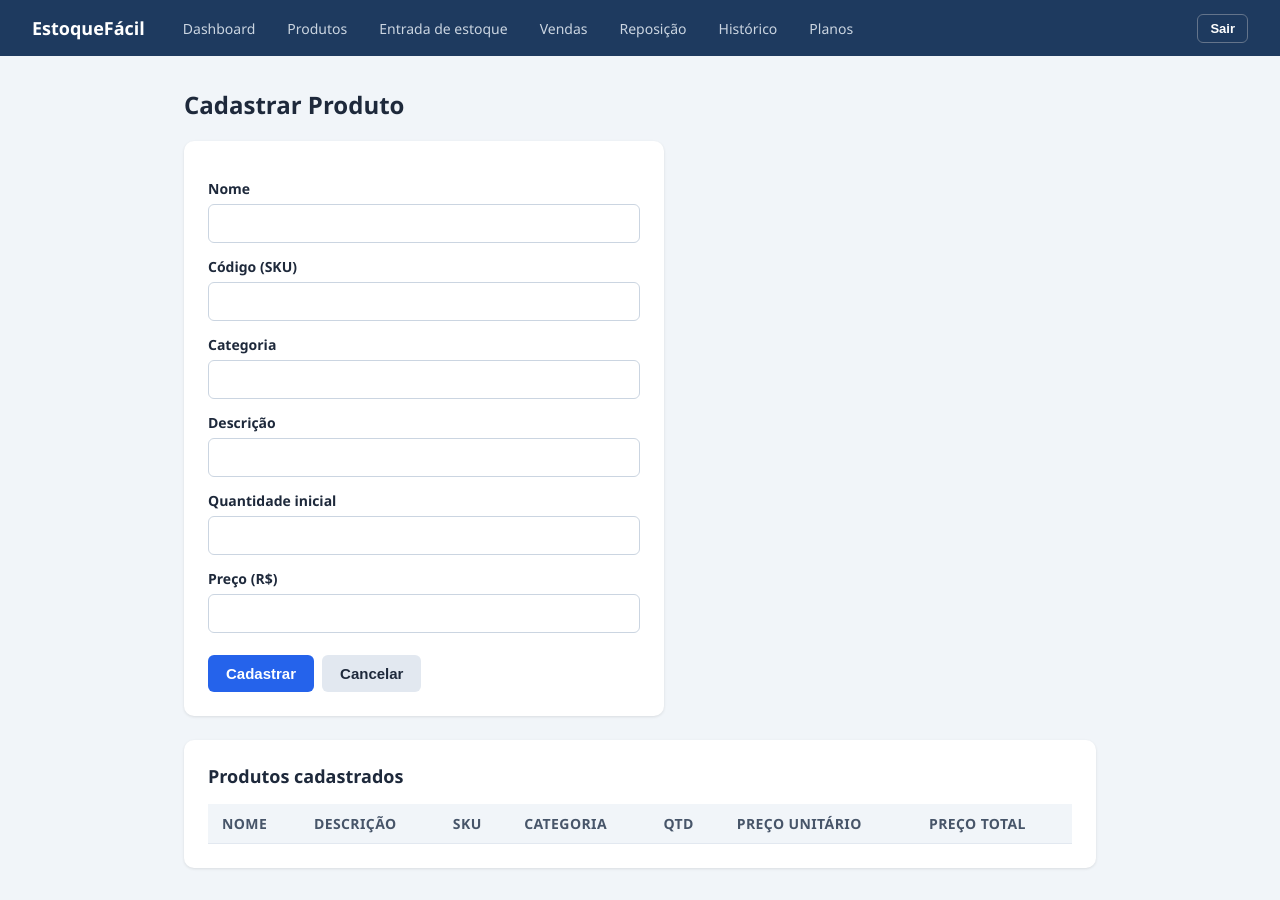
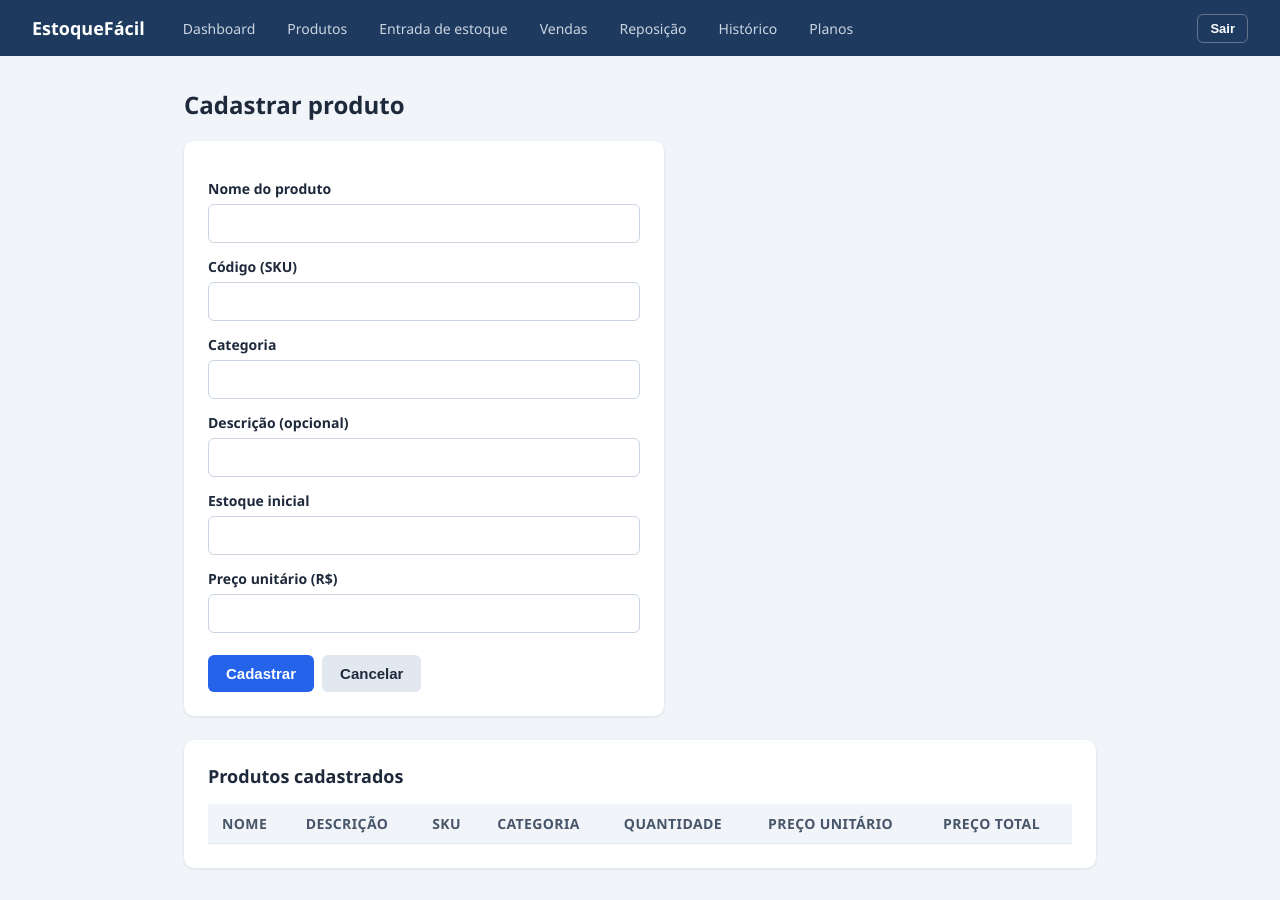
Before and after one commit to pedrovillar22/EstoqueFacil, a website: page public/produtos.html in a window 1280 px wide. Drawn offline with Linux system fonts and the light colour scheme; no server answers.

Commit message:
Marca descrição como opcional e padroniza textos no cadastro de produto

```diff
--- a/public/produtos.html
+++ b/public/produtos.html
@@ -3,31 +3,31 @@
 <head>
   <meta charset="UTF-8">
   <meta name="viewport" content="width=device-width, initial-scale=1.0">
-  <title>EstoqueFácil - Cadastrar Produto</title>
+  <title>EstoqueFácil - Cadastrar produto</title>
   <link rel="stylesheet" href="/estilo.css">
 </head>
 <body>
   <main class="container">
-    <h1 id="titulo">Cadastrar Produto</h1>
+    <h1 id="titulo">Cadastrar produto</h1>
 
     <div class="card estreito" id="aviso-funcionario" style="display: none;">
-      <p><strong>Apenas o administrador pode cadastrar produtos.</strong></p>
-      <p>Você pode consultar a lista de produtos cadastrados logo abaixo.</p>
+      <p><strong>Apenas o administrador possui permissão para cadastrar produtos.</strong></p>
+      <p>Os produtos cadastrados podem ser consultados na lista abaixo.</p>
     </div>
 
     <div class="card estreito" id="cartao-formulario">
       <form id="formulario">
-        <label for="nome">Nome</label>
+        <label for="nome">Nome do produto</label>
         <input id="nome">
         <label for="sku">Código (SKU)</label>
         <input id="sku">
         <label for="categoria">Categoria</label>
         <input id="categoria">
-        <label for="descricao">Descrição</label>
+        <label for="descricao">Descrição (opcional)</label>
         <input id="descricao">
-        <label for="quantidade">Quantidade inicial</label>
+        <label for="quantidade">Estoque inicial</label>
         <input id="quantidade" type="number" min="0" step="1">
-        <label for="preco">Preço (R$)</label>
+        <label for="preco">Preço unitário (R$)</label>
         <input id="preco" type="number" min="0" step="0.01">
         <div class="botoes">
           <button type="submit" id="cadastrar" class="primario">Cadastrar</button>
@@ -41,7 +41,7 @@
       <h2>Produtos cadastrados</h2>
       <table>
         <thead>
-          <tr><th>Nome</th><th>Descrição</th><th>SKU</th><th>Categoria</th><th>Qtd</th><th>Preço unitário</th><th>Preço total</th></tr>
+          <tr><th>Nome</th><th>Descrição</th><th>SKU</th><th>Categoria</th><th>Quantidade</th><th>Preço unitário</th><th>Preço total</th></tr>
         </thead>
         <tbody id="lista"></tbody>
       </table>
@@ -117,7 +117,7 @@
 
       const dados = await resposta.json();
       if (resposta.ok) {
-        mostrar('Produto "' + dados.nome + '" cadastrado com sucesso!', 'sucesso');
+        mostrar('Produto "' + dados.nome + '" cadastrado com sucesso.', 'sucesso');
         formulario.reset();
         carregarLista();
       } else {
```
